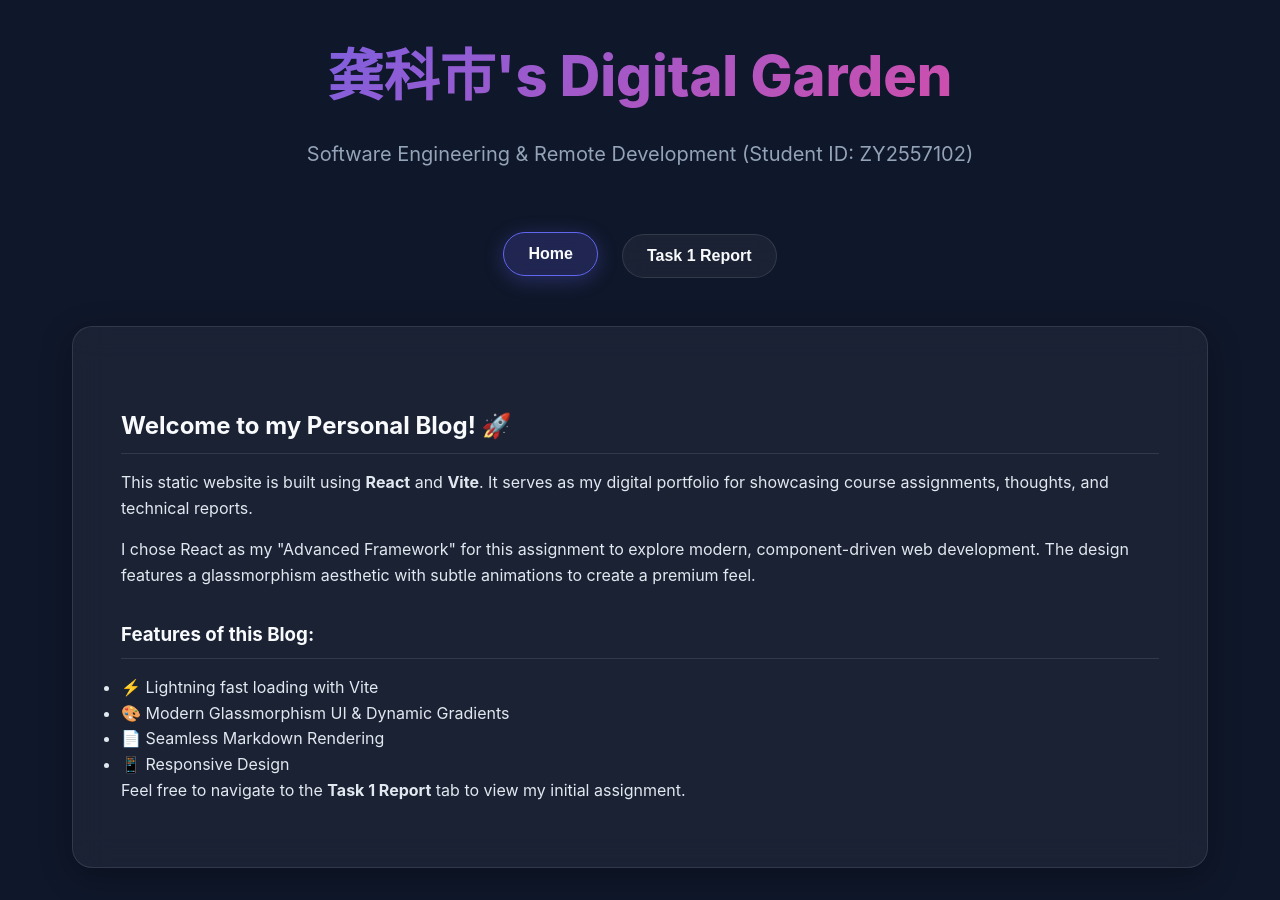
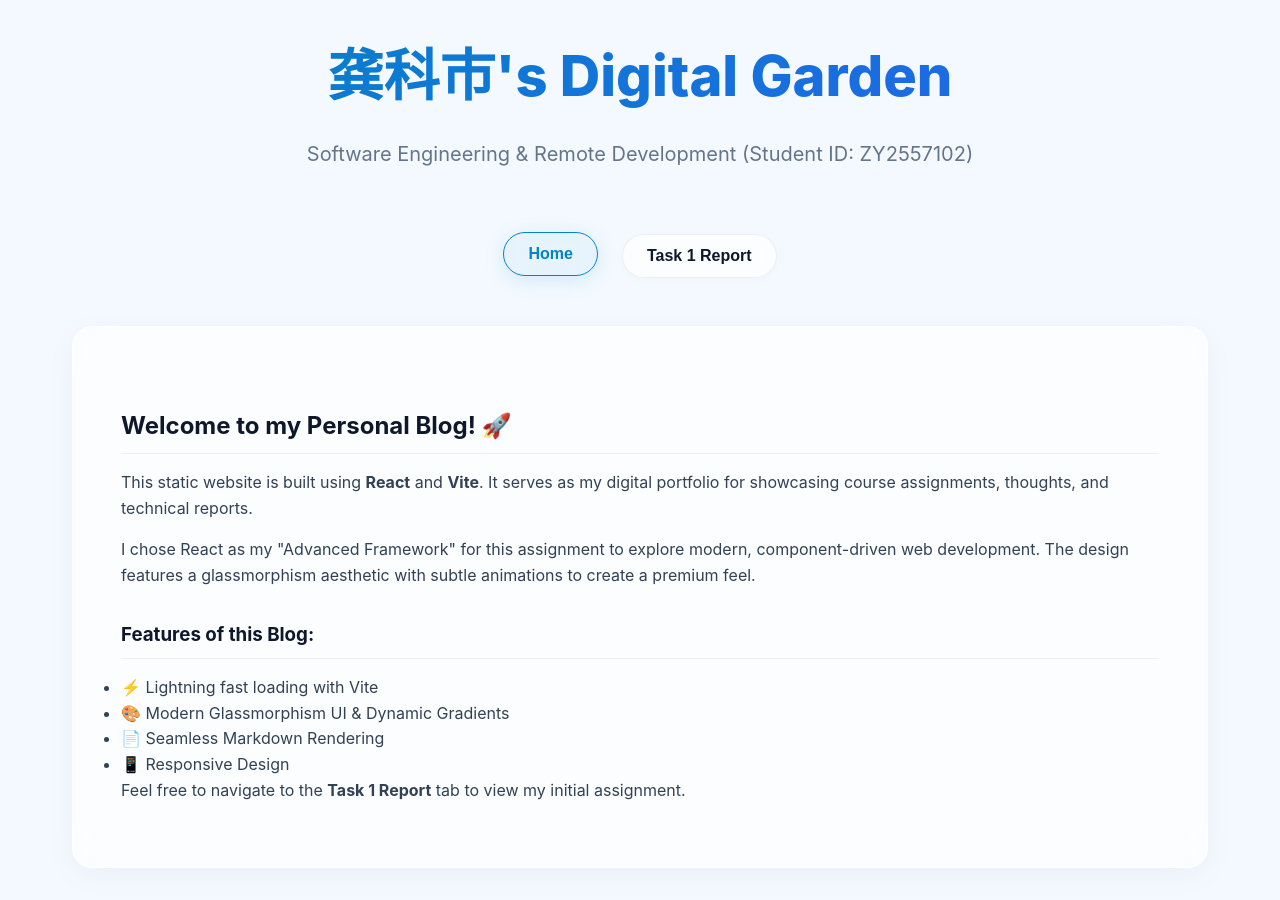
Before and after one commit to gongkeshi/personal-blog, a React (Vite) app: page / in a window 1280 px wide. Built offline with nearby package versions, Linux system fonts and the light colour scheme.

Commit message:
Update UI to light icy theme for better readability

```diff
--- a/src/index.css
+++ b/src/index.css
@@ -1,10 +1,10 @@
 :root {
-  --primary-color: #6366f1;
-  --secondary-color: #ec4899;
-  --bg-color: #0f172a;
-  --text-color: #f8fafc;
-  --glass-bg: rgba(255, 255, 255, 0.05);
-  --glass-border: rgba(255, 255, 255, 0.1);
+  --primary-color: #0284c7; /* Sky 600 */
+  --secondary-color: #2563eb; /* Blue 600 */
+  --bg-color: #f4f9ff; /* Very light cool blue/white */
+  --text-color: #0f172a; /* Slate 900 for readability */
+  --glass-bg: rgba(255, 255, 255, 0.6);
+  --glass-border: rgba(255, 255, 255, 1);
 }
 
 * {
@@ -46,7 +46,7 @@ header {
 
 .subtitle {
   font-size: 1.25rem;
-  color: #94a3b8;
+  color: #64748b;
 }
 
 /* Navigation */
@@ -60,7 +60,7 @@ nav {
 
 .nav-button {
   background: var(--glass-bg);
-  border: 1px solid var(--glass-border);
+  border: 1px solid rgba(0, 0, 0, 0.05);
   color: var(--text-color);
   padding: 0.75rem 1.5rem;
   border-radius: 999px;
@@ -69,13 +69,15 @@ nav {
   font-weight: 600;
   transition: all 0.3s ease;
   backdrop-filter: blur(10px);
+  box-shadow: 0 2px 10px rgba(0, 0, 0, 0.02);
 }
 
 .nav-button:hover, .nav-button.active {
-  background: rgba(99, 102, 241, 0.2);
+  background: rgba(2, 132, 199, 0.05);
   border-color: var(--primary-color);
   transform: translateY(-2px);
-  box-shadow: 0 4px 20px rgba(99, 102, 241, 0.3);
+  box-shadow: 0 4px 20px rgba(2, 132, 199, 0.15);
+  color: var(--primary-color);
 }
 
 /* Content Area */
@@ -84,21 +86,21 @@ nav {
   border: 1px solid var(--glass-border);
   border-radius: 20px;
   padding: 3rem;
-  backdrop-filter: blur(16px);
-  box-shadow: 0 8px 32px rgba(0, 0, 0, 0.3);
+  backdrop-filter: blur(20px);
+  box-shadow: 0 8px 32px rgba(0, 0, 0, 0.04);
   animation: slideUp 0.8s ease-out;
 }
 
 /* Markdown Styling */
 .markdown-body {
-  color: #e2e8f0;
+  color: #334155;
 }
 
 .markdown-body h1, .markdown-body h2, .markdown-body h3 {
-  color: #f8fafc;
+  color: #0f172a;
   margin-top: 2rem;
   margin-bottom: 1rem;
-  border-bottom: 1px solid var(--glass-border);
+  border-bottom: 1px solid rgba(0, 0, 0, 0.05);
   padding-bottom: 0.5rem;
 }
 
@@ -107,42 +109,64 @@ nav {
 }
 
 .markdown-body code {
-  background: rgba(0, 0, 0, 0.5);
+  background: rgba(0, 0, 0, 0.04);
   padding: 0.2rem 0.4rem;
   border-radius: 4px;
   font-family: 'Courier New', Courier, monospace;
-  color: #ec4899;
+  color: var(--primary-color);
+  font-weight: 600;
 }
 
 .markdown-body pre {
-  background: rgba(0, 0, 0, 0.5);
+  background: #ffffff;
   padding: 1rem;
   border-radius: 8px;
   overflow-x: auto;
   margin-bottom: 1.5rem;
-  border: 1px solid var(--glass-border);
+  border: 1px solid rgba(0, 0, 0, 0.05);
+  box-shadow: inset 0 2px 4px rgba(0, 0, 0, 0.02);
 }
 
 .markdown-body pre code {
   background: transparent;
-  color: #e2e8f0;
+  color: #1e293b;
   padding: 0;
+  font-weight: normal;
 }
 
 .markdown-body table {
   width: 100%;
   border-collapse: collapse;
   margin-bottom: 1.5rem;
+  background: #ffffff;
+  border-radius: 8px;
+  overflow: hidden;
+  border: 1px solid rgba(0, 0, 0, 0.05);
 }
 
 .markdown-body th, .markdown-body td {
-  border: 1px solid var(--glass-border);
-  padding: 0.75rem;
+  border-bottom: 1px solid rgba(0, 0, 0, 0.05);
+  padding: 0.75rem 1rem;
   text-align: left;
 }
 
 .markdown-body th {
-  background: rgba(255, 255, 255, 0.05);
+  background: rgba(0, 0, 0, 0.02);
+  font-weight: 600;
+  color: #0f172a;
+}
+
+.markdown-body tr:last-child td {
+  border-bottom: none;
+}
+
+.markdown-body a {
+  color: var(--primary-color);
+  text-decoration: none;
+}
+
+.markdown-body a:hover {
+  text-decoration: underline;
 }
 
 /* Animations */
@@ -165,6 +189,6 @@ nav {
 .loading {
   text-align: center;
   font-size: 1.2rem;
-  color: #94a3b8;
+  color: #64748b;
   padding: 2rem;
 }
```
